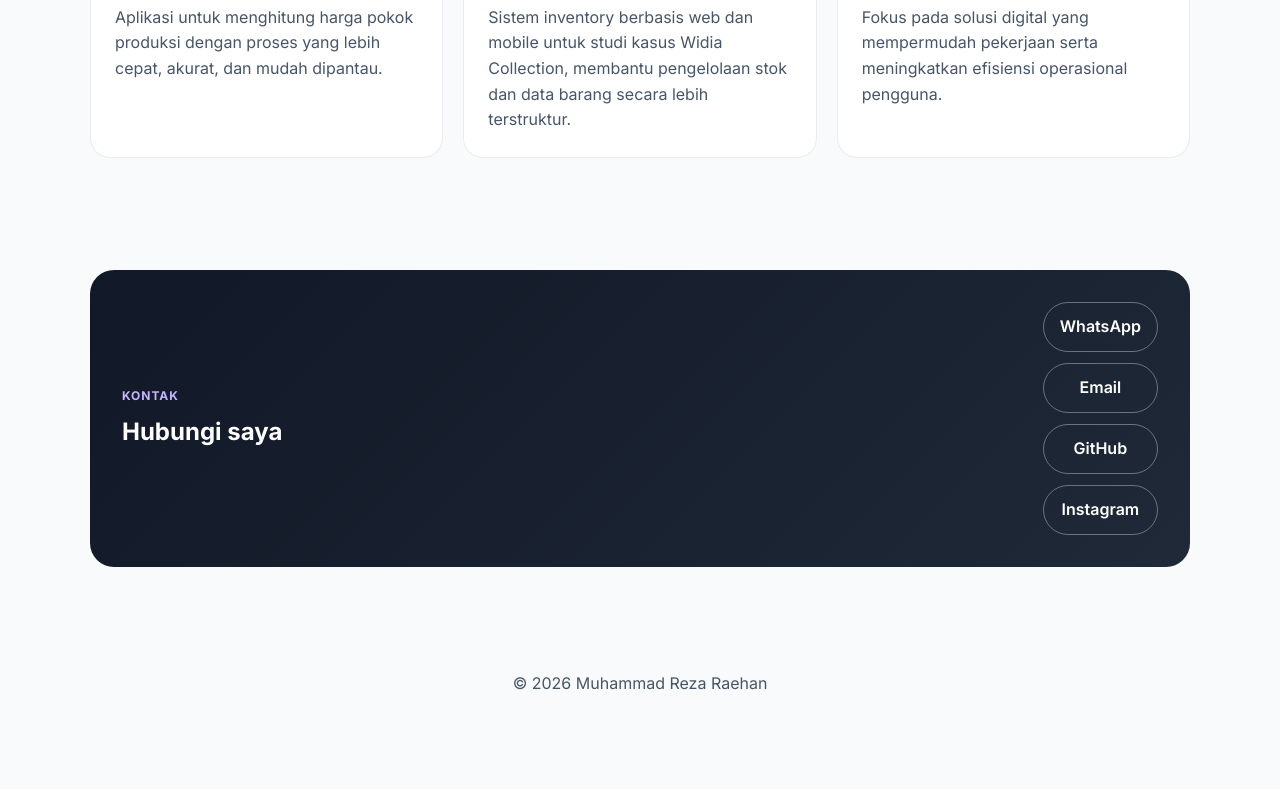
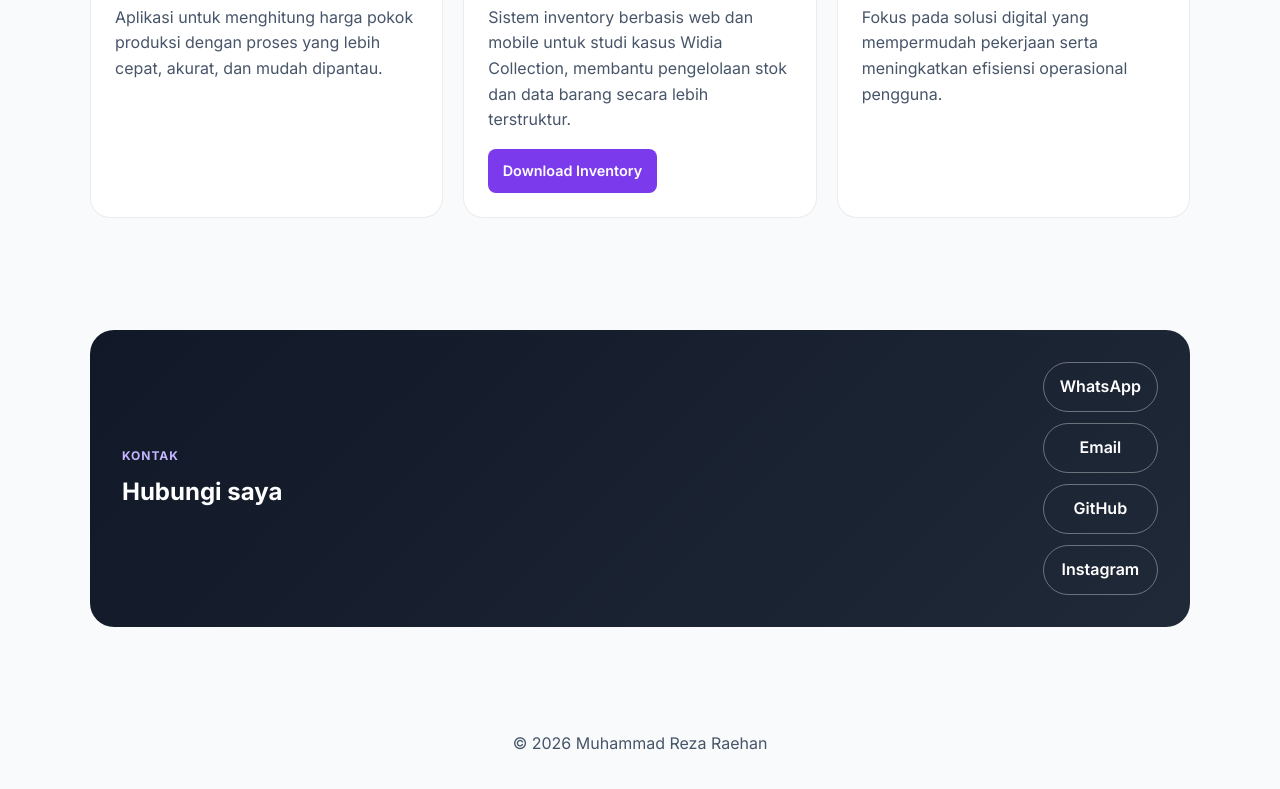
Before and after one commit to Mzaee/Portofolio, a plain HTML site: page index.html in a window 1280 px wide. Shown: the part 2148-2937 px from the top of the page. Before the commit the page ends 2885 px from the top, so only its background shows below. Drawn offline with Linux system fonts and the light colour scheme.

Commit message:
Add inventory project download

```diff
--- a/index.html
+++ b/index.html
@@ -131,6 +131,7 @@
                   Sistem inventory berbasis web dan mobile untuk studi kasus Widia Collection,
                   membantu pengelolaan stok dan data barang secara lebih terstruktur.
                 </p>
+                <a class="project-button" href="inventory.rar" download>Download Inventory</a>
               </div>
             </article>
 
--- a/styles.css
+++ b/styles.css
@@ -255,6 +255,21 @@ a {
   color: var(--muted);
 }
 
+.project-button {
+  display: inline-block;
+  margin-top: 1rem;
+  padding: 0.65rem 0.9rem;
+  border-radius: 8px;
+  background: var(--primary);
+  color: white;
+  font-weight: 600;
+  font-size: 0.9rem;
+}
+
+.project-button:hover {
+  background: var(--primary-dark);
+}
+
 .contact-section {
   padding-top: 2rem;
 }
```
Also changed, not shown: 1 other file.
